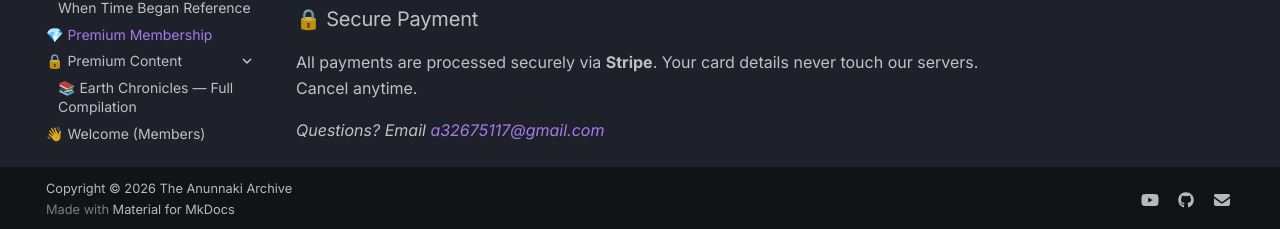
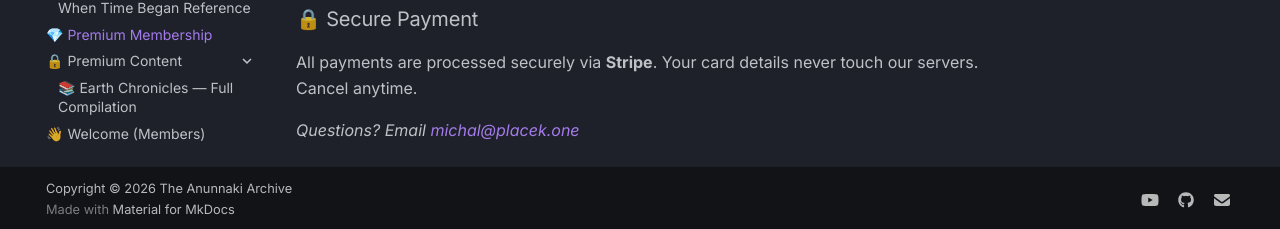
Before and after one commit to michal976/anunnaki-archive, an MkDocs documentation site: the page built from docs/premium.md, in a window 1280 px wide and 900 px high, scrolled down 1045 px. Shown: the part 668-897 px from the top of the window. Built offline with MkDocs 1.6.1 and Material for MkDocs 9.7.7, drawn with Linux system fonts in a browser that asks for light colours.

Commit message:
fix: update contact email to michal@placek.one
Changed all occurrences of a32675117@gmail.com to michal@placek.one across 5 files: mkdocs.yml (social link + copyright), docs/members/welcome.md (contact line), docs/premium.md (2x mailto), api/waitlist.js (notification email), docs/javascripts/engagement.js (fallback mailto).

```diff
--- a/docs/javascripts/engagement.js
+++ b/docs/javascripts/engagement.js
@@ -19,7 +19,7 @@
     return await res.json();
   } catch (err) {
     // Fallback to mailto if API is not available
-    window.location.href = `mailto:a32675117@gmail.com?subject=Waitlist%20Signup&body=Email:%20${encodeURIComponent(email)}%0A%0APlease%20add%20me%20to%20the%20Anunnaki%20Archive%20waitlist.`;
+    window.location.href = `mailto:michal@placek.one?subject=Waitlist%20Signup&body=Email:%20${encodeURIComponent(email)}%0A%0APlease%20add%20me%20to%20the%20Anunnaki%20Archive%20waitlist.`;
     return { success: true, fallback: true };
   }
 }
--- a/docs/premium.md
+++ b/docs/premium.md
@@ -48,7 +48,7 @@
     <h3>🏆 Lifetime</h3>
     <p style="font-size:2em;font-weight:bold;color:#10b981;">$199</p>
     <p style="color:#666;">one-time payment</p>
-    <a href="mailto:a32675117@gmail.com?subject=Lifetime%20Membership" style="background:#10b981;color:white;text-decoration:none;padding:12px 32px;border-radius:8px;font-size:1.1em;display:inline-block;width:100%;box-sizing:border-box;">
+    <a href="mailto:michal@placek.one?subject=Lifetime%20Membership" style="background:#10b981;color:white;text-decoration:none;padding:12px 32px;border-radius:8px;font-size:1.1em;display:inline-block;width:100%;box-sizing:border-box;">
       Contact for Access
     </a>
   </div>
@@ -64,7 +64,7 @@
 
 All payments are processed securely via **Stripe**. Your card details never touch our servers. Cancel anytime.
 
-_Questions? Email [a32675117@gmail.com](mailto:a32675117@gmail.com)_
+_Questions? Email [michal@placek.one](mailto:michal@placek.one)_
 
 <script>
 async function checkout(priceId) {
--- a/mkdocs.yml
+++ b/mkdocs.yml
@@ -41,12 +41,12 @@
     - icon: fontawesome/brands/github
       link: https://github.com/michalplacek/anunnaki-archive
     - icon: fontawesome/solid/envelope
-      link: mailto:a32675117@gmail.com
+      link: mailto:michal@placek.one
   analytics:
     provider: google
     property: G-XXXXXXXXXX
 
-copyright: "Copyright &copy; 2026 The Anunnaki Archive | Contact: a32675117@gmail.com"
+copyright: "Copyright &copy; 2026 The Anunnaki Archive | Contact: michal@placek.one"
 
 plugins:
   - search
```
Also changed, not shown: docs/members/welcome.md (+1 -1 lines), 1 other file.
